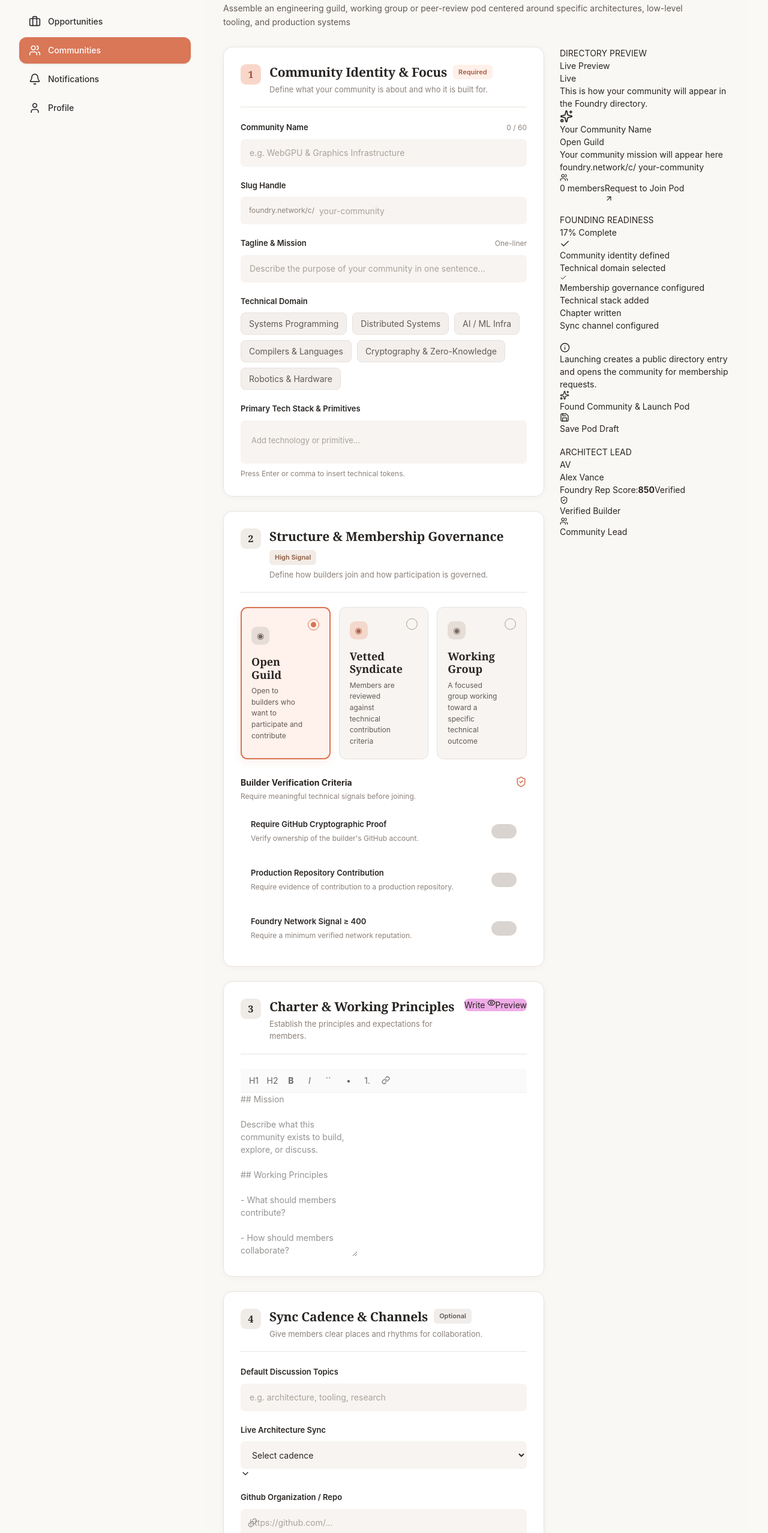
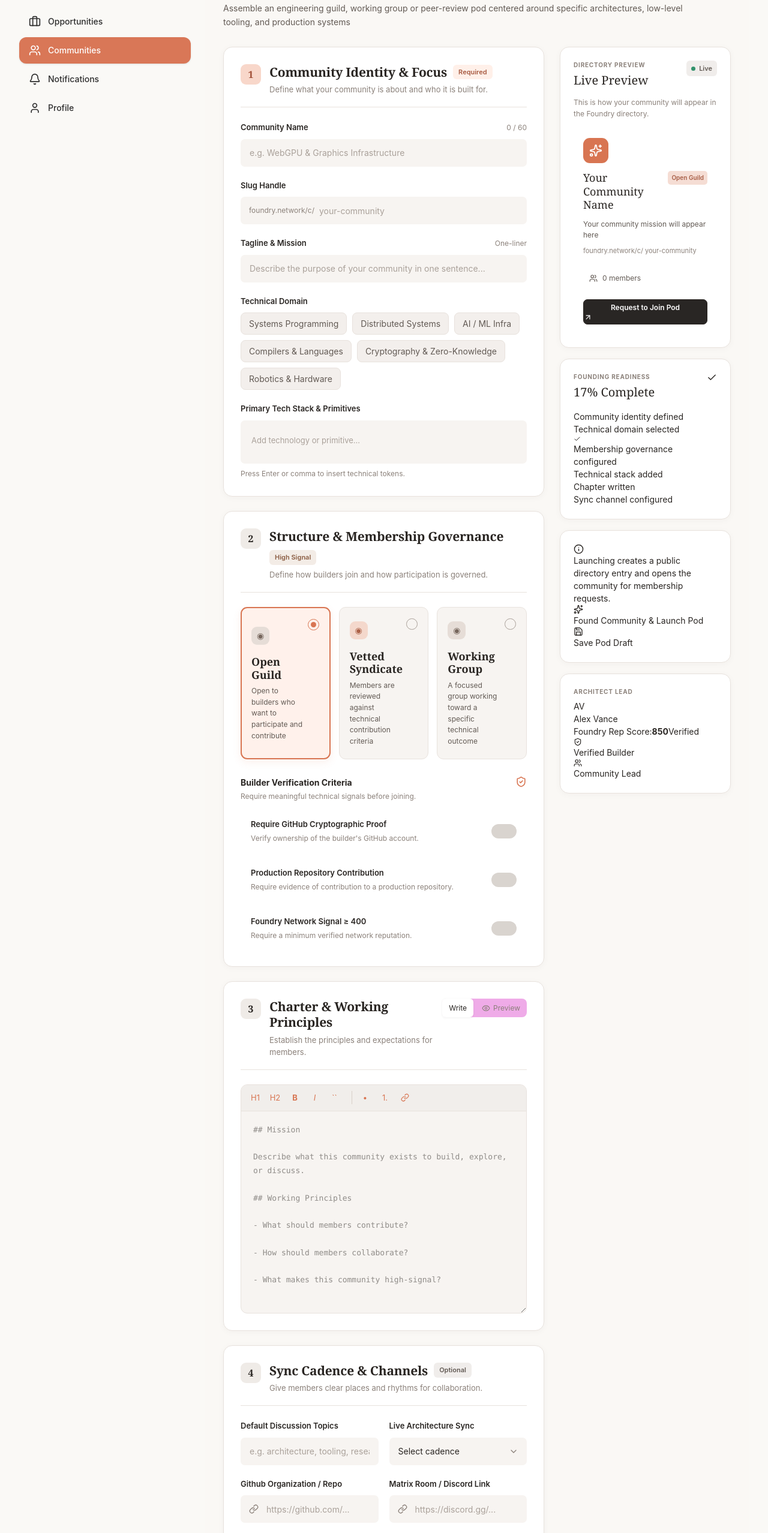
Before and after one commit to TechSage01/Foundry-Frontend, a React (Vite) app: page /communities/create in a window 1280 px wide. Shown: the part 210-2766 px from the top of the page at 60% size. Built offline with nearby package versions, Linux system fonts and the light colour scheme.

Commit message:
style: create community page styling

```diff
--- a/src/pages/CreateCommunity.css
+++ b/src/pages/CreateCommunity.css
@@ -1,4 +1,3 @@
-
 :root {
   --foundry-bg: #faf8f5;
   --foundry-surface: #ffffff;
@@ -63,7 +62,6 @@
 .create-community-page textarea {
   font: inherit;
 }
-
 
 .create-community-topbar {
   display: flex;
@@ -185,7 +183,6 @@
   gap: 18px;
 }
 
-
 .create-community-main {
   counter-reset: community-section;
 }
@@ -207,7 +204,6 @@
 .community-form-section:last-of-type {
   margin-bottom: 0;
 }
-
 
 .form-section-heading {
   display: flex;
@@ -242,8 +238,7 @@
   font-weight: 700;
 }
 
-.community-form-section:first-child
-.form-section-heading::before {
+.community-form-section:first-child .form-section-heading::before {
   background: #f8d7ca;
   color: #9f4d35;
 }
@@ -493,7 +488,7 @@
     background 0.2s ease,
     box-shadow 0.2s ease;
 }
-.tech-input-wrapper:focus-within{
+.tech-input-wrapper:focus-within {
   background: #fffdfb;
   box-shadow: 0 0 3px rgba(216, 117, 82, 0.1);
 }
@@ -548,7 +543,6 @@
   border: 0;
   box-shadow: none;
 }
-
 
 .membership-options {
   display: grid;
@@ -626,15 +620,14 @@
   color: #76665c;
   font-size: 14px;
 }
-.membership-option:nth-child(2)
-.membership-option-content::before {
+.membership-option:nth-child(2) .membership-option-content::before {
   background: #f4d8cc;
   color: #ad6248;
 }
 .membership-option-content strong {
   margin-bottom: 7px;
   color: var(--foundry-text);
-  font-family: Georgia, 'Times New Roman', Times, serif;
+  font-family: Georgia, "Times New Roman", Times, serif;
   font-size: 18px;
   line-height: 1.2;
 }
@@ -643,7 +636,6 @@
   font-size: 12px;
   line-height: 1.55;
 }
-
 
 .verification-heading {
   display: flex;
@@ -706,8 +698,7 @@
   line-height: 1.45;
 }
 
-
-.verification-item input[type="checkbox"]{
+.verification-item input[type="checkbox"] {
   appearance: none;
   position: relative;
   flex: 0 0 auto;
@@ -737,10 +728,7 @@
   transform: translateX(18px);
 }
 
-
-
-
-.editor-mode-toggle{
+.editor-mode-toggle {
   display: flex;
   align-items: center;
   gap: 3px;
@@ -749,4 +737,330 @@
 }
 .editor-mode-toggle button {
   display: inline-flex;
+  align-items: center;
+  justify-content: center;
+  gap: 5px;
+  min-height: 31px;
+  padding: 0 11px;
+  border: 0;
+  border-radius: 6px;
+  background: transparent;
+  color: var(--foundry-text-muted);
+  font-size: 12px;
+  cursor: pointer;
 }
+.editor-mode-toggle button.active {
+  background: #ffffff;
+  color: var(--foundry-text);
+  box-shadow: 0 1px 4px rgba(0, 0, 0, 0.06);
+}
+.charter-editor {
+  overflow: hidden;
+  border: 1px solid var(--foundry-border);
+  border-radius: var(--foundry-radius-md);
+  background: var(--foundry-surface-soft);
+}
+.editor-toolbar {
+  display: flex;
+  align-items: center;
+  gap: 3px;
+  min-height: 44px;
+  padding: 0 12px;
+  border-bottom: 1px solid var(--foundry-border);
+  background: #f1eeeb;
+}
+.editor-toolbar button {
+  min-width: 30px;
+  height: 30px;
+  display: inline-flex;
+  align-items: center;
+  justify-content: center;
+  padding-inline: 0 7px;
+  border: 0;
+  border-radius: 5px;
+  background: transparent;
+  color: var(--foundry-primary);
+  font-size: 13px;
+  cursor: pointer;
+}
+.editor-toolbar button:hover {
+  background: #ffffff;
+  color: var(--foundry-primary-dark);
+}
+.editor-toolbar > span {
+  width: 1px;
+  height: 22px;
+  margin: 0 7px;
+  background: var(--foundry-border-strong);
+}
+.charter-editor textarea {
+  display: block;
+  width: 100%;
+  min-height: 260px;
+  padding: 20px;
+  resize: vertical;
+  border: 0;
+  outline: 0;
+  background: transparent;
+  color: var(--foundry-text);
+  font-family: "SFMono-Regular", Consolas, "Liberation Mono", monospace;
+  font-size: 13px;
+  line-height: 1.75;
+}
+.charter-editor textarea:focus {
+  background: #fffdfb;
+}
+.charter-preview {
+  min-height: 260px;
+  padding: 20px;
+  border: 1px solid var(--foundry-border);
+  border-radius: var(--foundry-radius-md);
+  color: var(--foundry-text-secondary);
+  font-size: 14px;
+  line-height: 1.7;
+}
+.charter-preview p {
+  margin: 0 0 10px;
+}
+.charter-preview p:last-child {
+  margin-bottom: 0;
+}
+.charter-preview .empty-preview {
+  color: var(--foundry-text-muted);
+}
+
+
+
+.sync-fields {
+  display: grid;
+  grid-template-columns: repeat(2, minmax(0, 1fr));
+  gap: 0 18px;
+}
+.sync-fields .form-field {
+  margin-bottom: 22px;
+}
+.select-wrapper, .input-with-icon {
+  position: relative;
+  display: flex;
+  align-items: center;
+}
+.select-wrapper select {
+  appearance: none;
+  padding-right: 42px;
+}
+.select-wrapper svg {
+  position: absolute;
+  right: 14px;
+  color: var(--foundry-text-muted);
+  pointer-events: none;
+}
+.input-with-icon svg {
+  position: absolute;
+  left: 14px;
+  color: var(--foundry-text-muted);
+  pointer-events: none;
+}
+.input-with-icon input {
+  padding-left: 42px;
+}
+
+
+.create-community-form-actions {
+  display: flex;
+  align-items: center;
+  justify-content: flex-end;
+  flex-wrap: wrap;
+  gap: 12px;
+  margin-top: 26px;
+  margin-bottom: 30px;
+}
+.save-draft-button, .launch-community-button {
+  min-height: 46px;
+  display: inline-flex;
+  align-items: center;
+  justify-content: center;
+  gap: 8px;
+  padding: 0 18px;
+  border-radius: var(--foundry-radius-sm);
+  font-size: 14px;
+  font-weight: 600;
+  cursor: pointer;
+  transition:
+    background 0.2s ease,
+    border-color 0.2s ease,
+    transform 0.2s ease,
+    box-shadow 0.2s ease;
+}
+.save-draft-button {
+  border: 1px solid var(--foundry-border-strong);
+  background: #ffffff;
+  color: var(--foundry-text-secondary);
+}
+.save-draft-button:hover {
+  background: var(--foundry-surface-hover);
+  transform: translateY(-1px);
+}
+.launch-community-button {
+  border: 1px solid var(--foundry-primary);
+  background: var(--foundry-primary);
+  color: #ffffff;
+  box-shadow: 0 4px 12px rgba(216, 117, 82, 0.18);
+}
+.launch-community-button:hover {
+  border-color: var(--foundry-primary-dark);
+  background: var(--foundry-primary-dark);
+  transform: translateY(-1px);
+  box-shadow: 0 7px 17px rgba(216, 117, 82, 0.25);
+}
+
+
+.community-side-card {
+  padding: 22px;
+  border: 1px solid var(--foundry-border);
+  border-radius: var(--foundry-radius-lg);
+  background: var(--foundry-surface);
+  box-shadow: var(--foundry-shadow);
+}
+.side-card-header {
+  display: flex;
+  align-items: flex-start;
+  justify-content: space-between;
+  gap: 12px;
+}
+.side-card-eyebrow {
+  display: block;
+  margin-bottom: 6px;
+  color: var(--foundry-text-muted);
+  font-size: 10px;
+  font-weight: 700;
+  letter-spacing: 0.8px;
+}
+.side-card-header h2 {
+  margin: 0;
+  color: var(--foundry-text);
+  font-family: Georgia, 'Times New Roman', Times, serif;
+  font-size: 20px;
+  line-height: 1.2;
+}
+.live-status {
+  display: inline-flex;
+  align-items: center;
+  gap: 6px;
+  padding: 5px 8px;
+  border-radius: 6px;
+  background: #f0edeb;
+  color: var(--foundry-text-secondary);
+  font-size: 11px;
+  font-weight: 600;
+}
+.live-status > span {
+  width: 7px;
+  height: 7px;
+  border-radius: 50%;
+  background: var(--foundry-success);
+}
+.preview-description {
+  margin: 15px 0;
+  color: var(--foundry-text-muted);
+  font-size: 12px;
+  line-height: 1.6;
+}
+
+.directory-preview {
+  padding: 16px;
+  border-radius: var(--foundry-radius-md);
+}
+.preview-icon {
+  width: 42px;
+  height: 42px;
+  display: flex;
+  align-items: center;
+  justify-content: center;
+  margin-bottom: 13px;
+  border-radius: 11px;
+  background: var(--foundry-primary);
+  color: #ffffff;
+}
+.preview-title-row {
+  display: flex;
+  align-items: flex-start;
+  justify-content: space-between;
+  gap: 10px;
+}
+.preview-title-row h3 {
+  margin: 0;
+  color: var(--foundry-text);
+  font-family: Georgia, 'Times New Roman', Times, serif;
+  font-size: 18px;
+  line-height: 1.25;
+}
+.preview-title-row > span {
+  flex: 0 0 auto;
+  padding: 4px 6px;
+  border-radius: 5px;
+  background: #f5ddd4;
+  color: #a75d45;
+  font-size: 10px;
+  font-weight: 600;
+}
+.preview-main > p {
+  margin: 12px 0 8px;
+  color: var(--foundry-text-secondary);
+  font-size: 12px;
+  line-height: 1.55;
+}
+.preview-slug {
+  margin-bottom: 13px;
+  color: var(--foundry-text-muted);
+  font-size: 11px;
+  overflow-wrap: anywhere;
+}
+.preview-tags {
+  display: flex;
+  flex-wrap: wrap;
+  gap: 6px;
+  margin-bottom: 15px;
+}
+.preview-tags span {
+  padding: 5px 7px;
+  border-radius: 5px;
+  background: #eae5e1;
+  color: var(--foundry-text-secondary);
+  font-size: 10px;
+}
+.preview-footer {
+  display: flex;
+  flex-direction: column;
+  gap: 10px;
+}
+.preview-footer > span {
+  display: flex;
+  align-items: center;
+  gap: 8px;
+  min-height: 50px;
+  padding: 10px;
+  border-radius: 8px;
+  background: #ffffff;
+  color: var(--foundry-text-secondary);
+  font-size: 12px;
+}
+.preview-footer button {
+  width: 100%;
+  min-height: 42px;
+  border: 1px solid #27221f;
+  border-radius: 7px;
+  background: #292624;
+  color: #ffffff;
+  font-size: 12px;
+  font-weight: 600;
+  cursor: pointer;
+}
+.preview-footer button:hover {
+  background: #11100f;
+}
+
+
+
+.readiness-card .side-card-header {
+  margin-bottom: 18px;
+}
```
